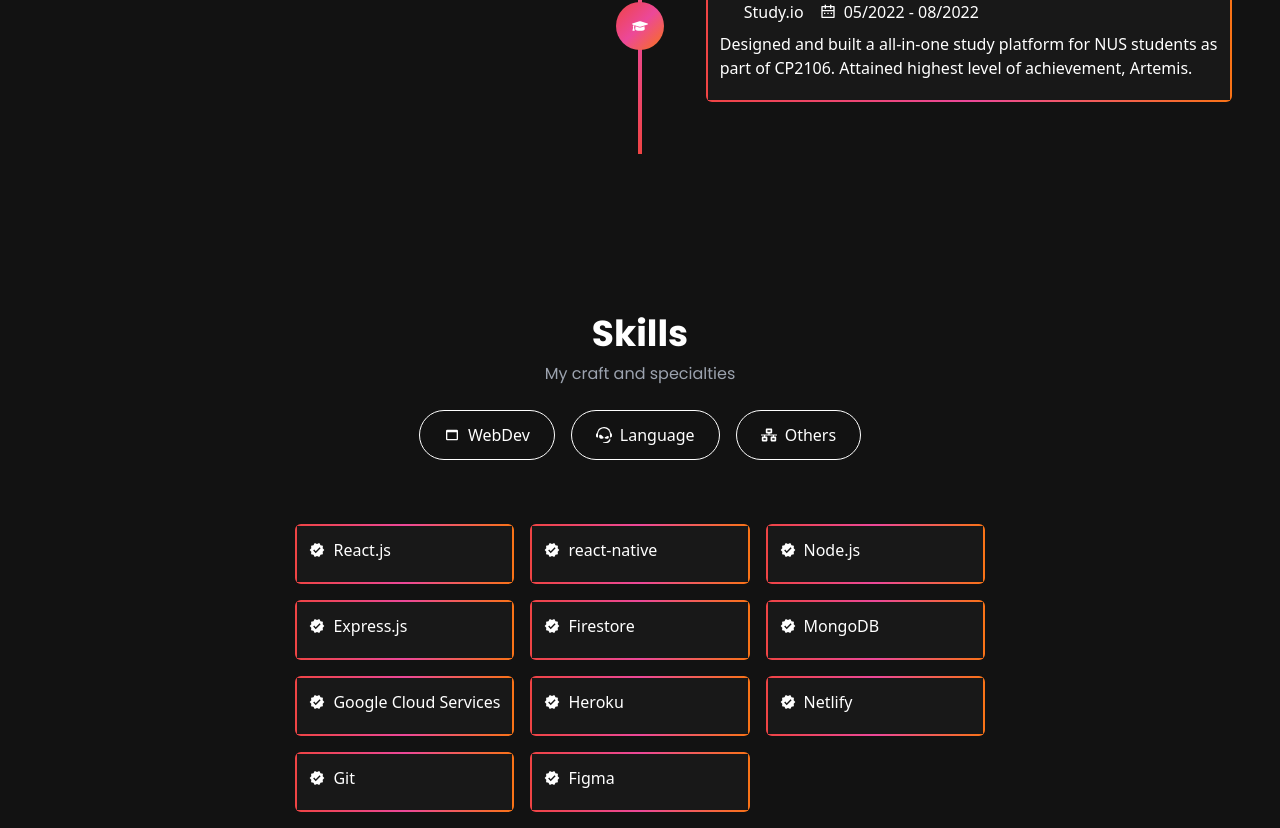
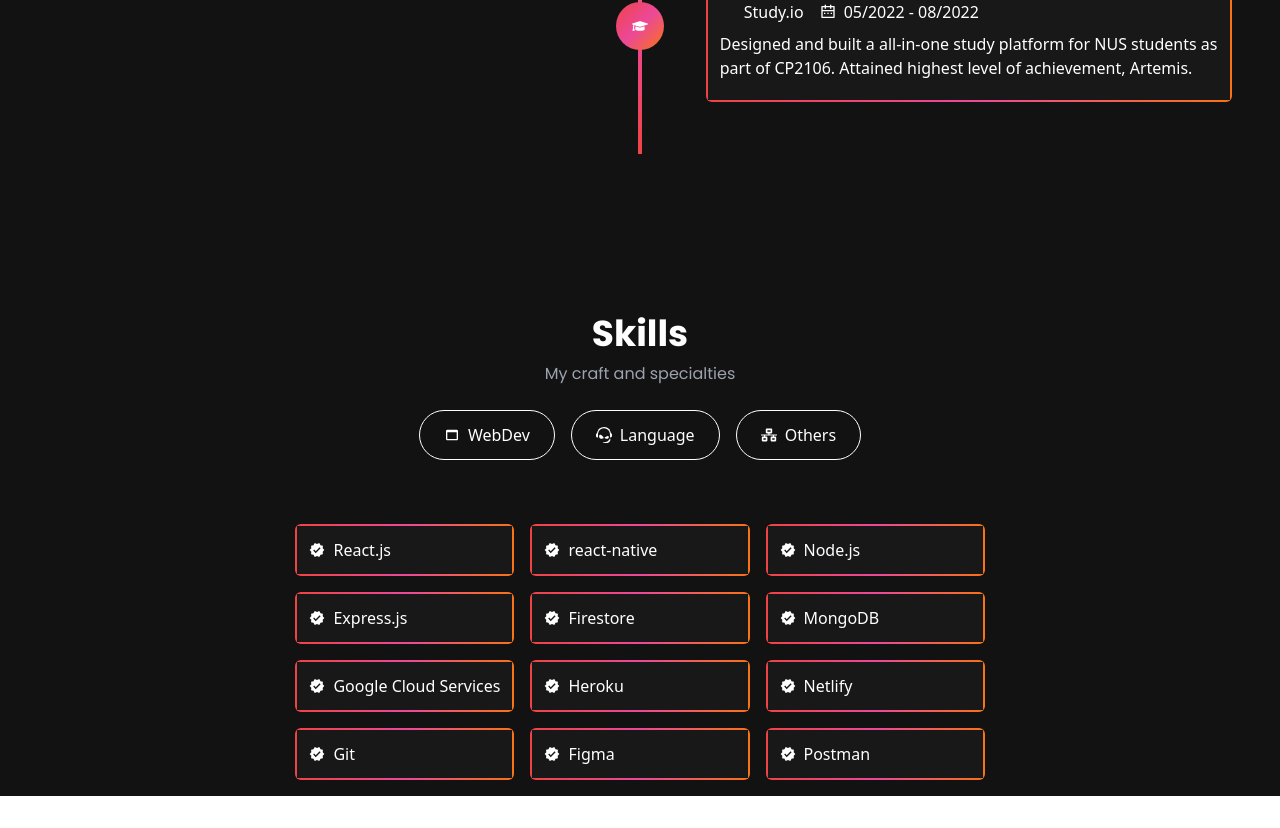
Before and after one commit to bryanngzh/bryans-portfolio, a React (Vite) app in the folder react-portfolio/: page / in a window 1280 px wide. Shown: the part 1272-2100 px from the top of the page. After the commit the page ends 2068 px from the top, so only its background shows below. Built offline with nearby package versions, Linux system fonts and the light colour scheme; some icons are missing.

Commit message:
fix: css issues for skillcards

```diff
--- a/react-portfolio/src/pages/Skills/SkillCard.jsx
+++ b/react-portfolio/src/pages/Skills/SkillCard.jsx
@@ -6,7 +6,7 @@ const SkillCard = ({ skill }) => {
     <div className="col-span-3 h-full">
       <div className="w-full rounded-md bg-gradient-to-r from-red-500 via-pink-500 to-orange-500 p-0.5">
         <div className="h-full w-full bg-[#181818] back p-3">
-          <p className="text-white text-left mb-2 flex items-center">
+          <p className="text-white text-left flex items-center">
             <MdVerified className="mr-2" /> {skill}
           </p>
         </div>
--- a/react-portfolio/src/pages/Skills/Skills.jsx
+++ b/react-portfolio/src/pages/Skills/Skills.jsx
@@ -16,6 +16,7 @@ const web = [
   "Netlify",
   "Git",
   "Figma",
+  "Postman",
 ];
 
 const language = ["Javascript", "Typescript", "Java", "Python", "C", "Bash"];
```
